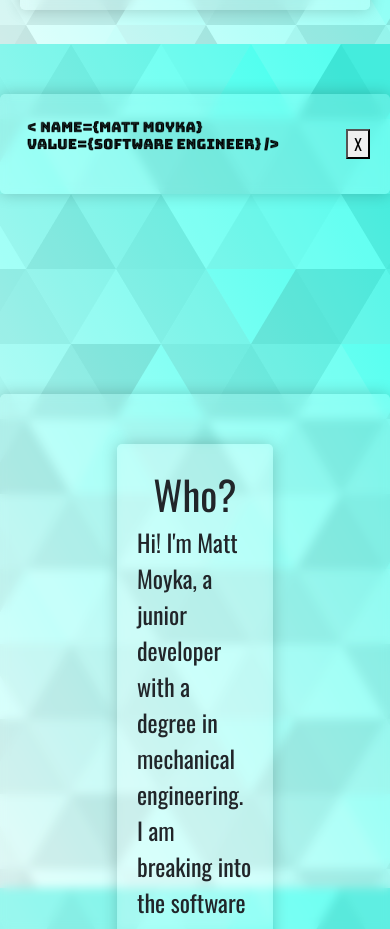
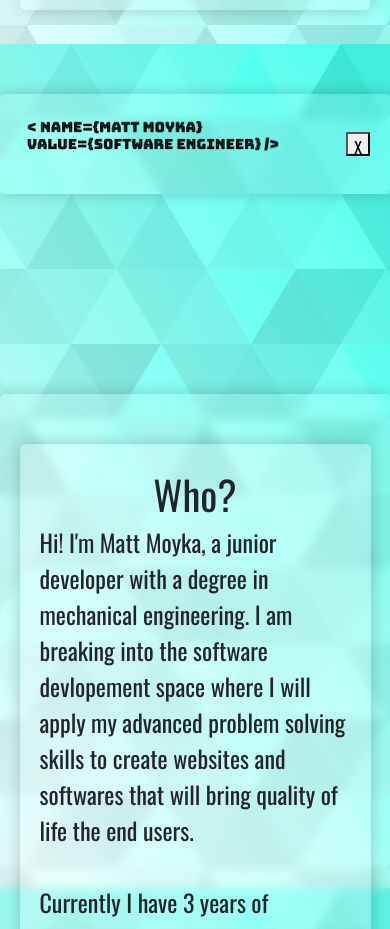
Before and after one commit to MattMoyka/PortfolioWebsite, a React (Create React App) app in the folder client/: page / in a window 390 px wide. Shown: the part 800-1729 px from the top of the page. Built offline with nearby package versions, Linux system fonts and the light colour scheme.

Commit message:
iphone media quieries

```diff
--- a/client/package.json
+++ b/client/package.json
@@ -3,6 +3,9 @@
   "version": "0.1.0",
   "private": true,
   "dependencies": {
+    "@fortawesome/fontawesome-svg-core": "^1.2.36",
+    "@fortawesome/free-solid-svg-icons": "^5.15.4",
+    "@fortawesome/react-fontawesome": "^0.1.16",
     "@testing-library/jest-dom": "^5.15.0",
     "@testing-library/react": "^11.2.7",
     "@testing-library/user-event": "^12.8.3",
--- a/client/src/components/component.css
+++ b/client/src/components/component.css
@@ -184,6 +184,9 @@ margin: 0;
   height: 200px;
 }
 
+.aboutme-text{
+  width: 90%;
+}
 
 
  }
--- a/client/src/layout/Layout.jsx
+++ b/client/src/layout/Layout.jsx
@@ -4,6 +4,9 @@ import { Icon } from '@iconify/react';
 import websitelogo from '../assets/websitelogo.png'
 import { Typewriter } from 'typewriting-react';
 import { useState } from 'react';
+import { FontAwesomeIcon } from '@fortawesome/react-fontawesome'
+
+
 
 export default function Layout(props) {
   const [toggle, setToggle] = useState(true)
@@ -25,13 +28,13 @@ export default function Layout(props) {
         </div>
       </div>
       <nav className='nav-container' >
-        <img className='website-logo' src={websitelogo} alt='matt moyka software engineer' />
+        <img className='website-logo' id='nav' src={websitelogo} alt='matt moyka software engineer' />
         <div className='nav-links' id={show ? 'nav-hide' : 'nav-show'}>
           <NavHashLink activeStyle={{ color: 'gray' }} smooth to='/#who' id='nav-link-font'>Who Am I?</NavHashLink>
           <NavHashLink activeStyle={{ color: 'gray' }} smooth to='/#projects' id='nav-link-font'>Projects</NavHashLink>
           <NavHashLink activeStyle={{ color: 'gray' }} smooth to='/#skills' id='nav-link-font'>Skills</NavHashLink>
         </div>
-        <button onClick={() => setShow(prevState => !prevState)}>X</button>
+        <button onClick={() => setShow(prevState => !prevState)} class="navbar-toggler-icon">X</button>
       </nav>
       {props.children}
       <footer className='footer' >
```
Also changed, not shown: 1 other file (tests, documents, lock files or other folders).
